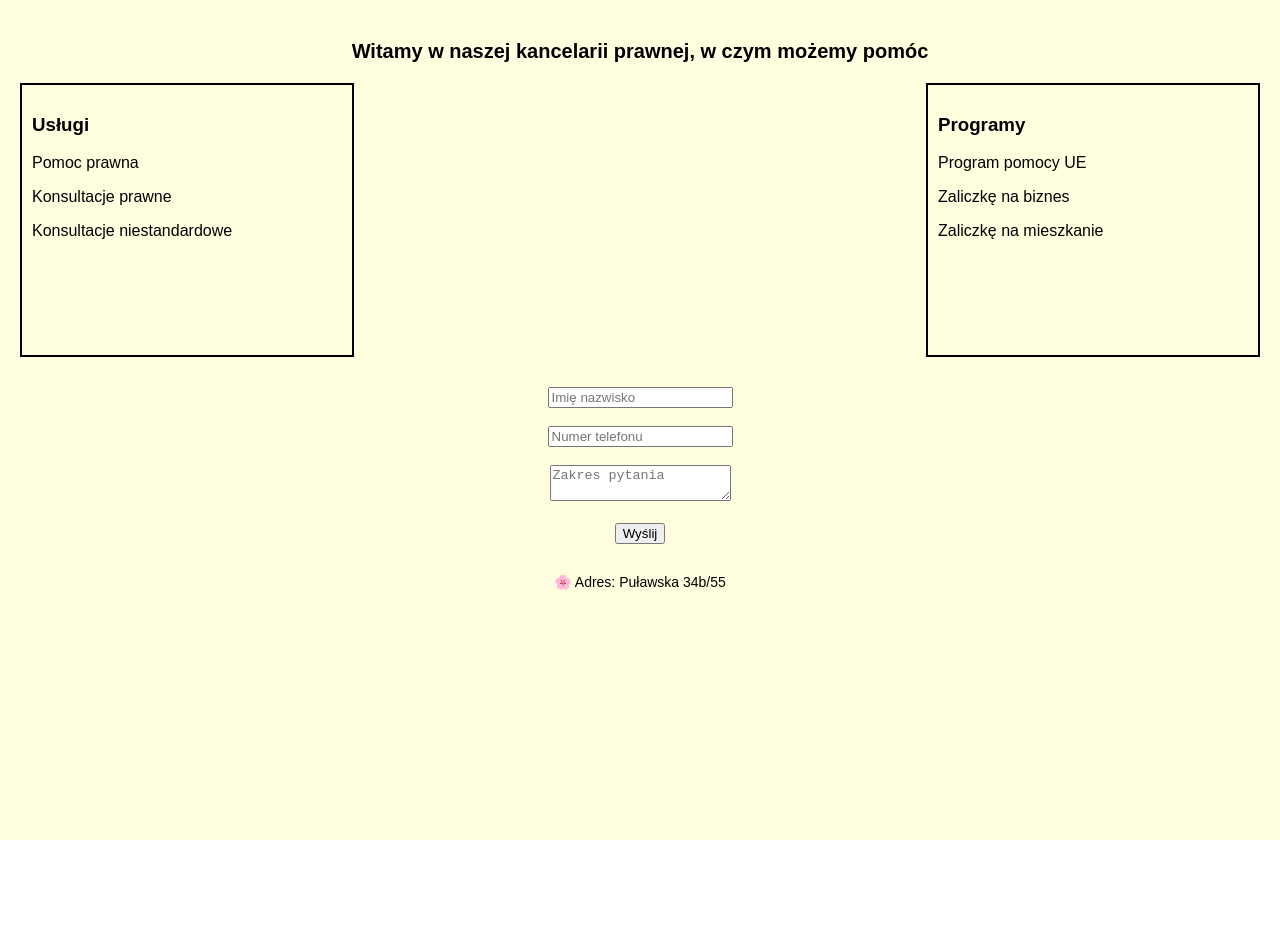
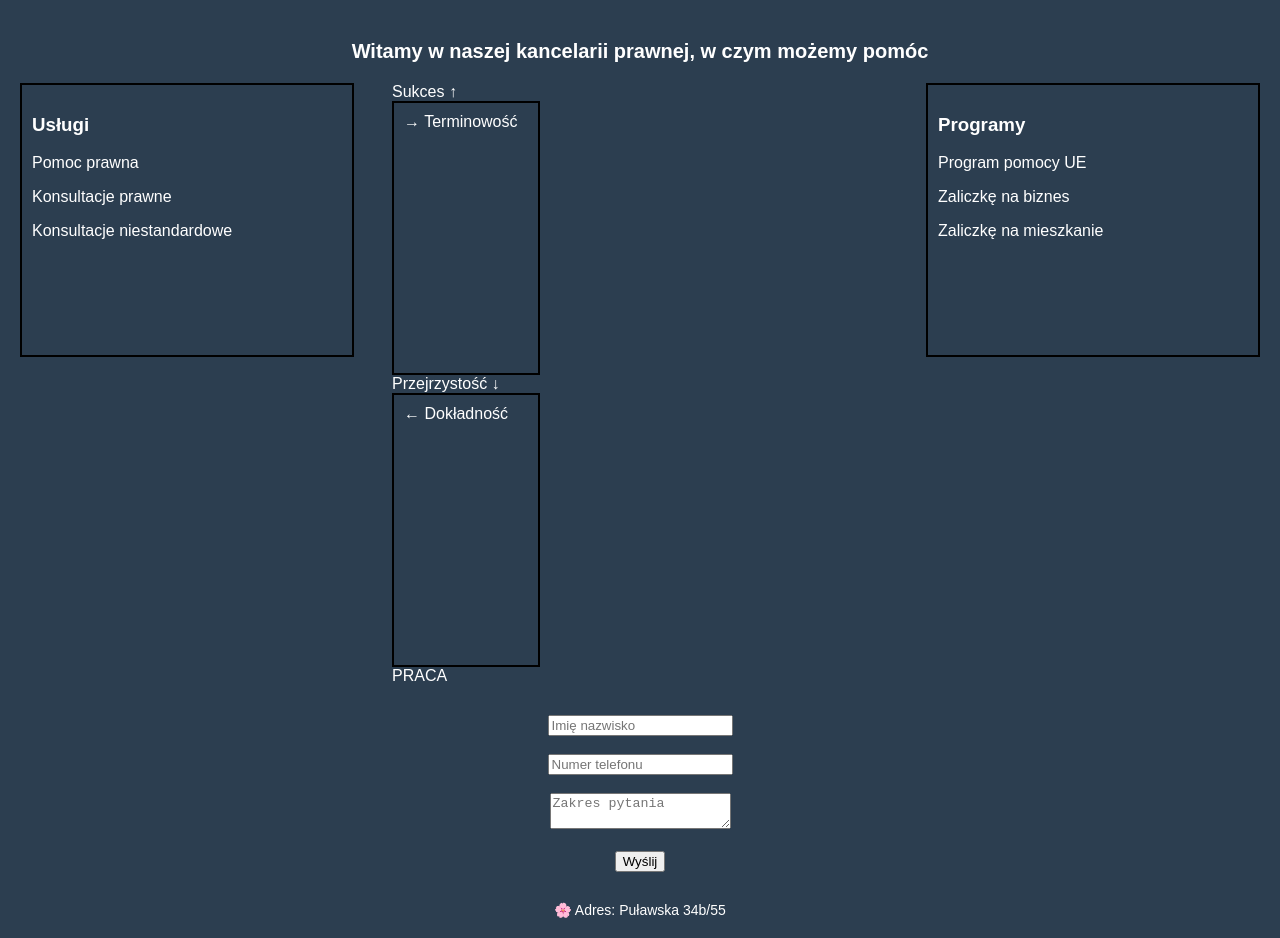
Before and after one commit to Metrbit/Web-app-projekt, a plain HTML site: page index.html in a window 1280 px wide. Both pictures are taken after a click on the button "Przejdź dalej". Before the commit the page ends 840 px from the top, so only its background shows below. Drawn offline with Linux system fonts and the light colour scheme.

Commit message:
Update index.html

```diff
--- a/index.html
+++ b/index.html
@@ -28,7 +28,8 @@ body {
 }
 
 #page2 {
-  background: lightyellow;
+  background: #2c3e50;
+  color: white;
 }
 
 #page3 {
@@ -136,7 +137,18 @@ body {
     </div>
 
     <!-- ŚRODEK -->
-    <div class="center"></div>
+    <div class="center">
+
+<div class="diagram">
+    <div class="top">Sukces ↑</div>
+    <div class="right">→ Terminowość</div>
+    <div class="bottom">Przejrzystość ↓</div>
+    <div class="left">← Dokładność</div>
+
+    <div class="middle">PRACA</div>
+  </div>
+
+    </div>
 
     <!-- PRAWA -->
     <div class="right">
```
